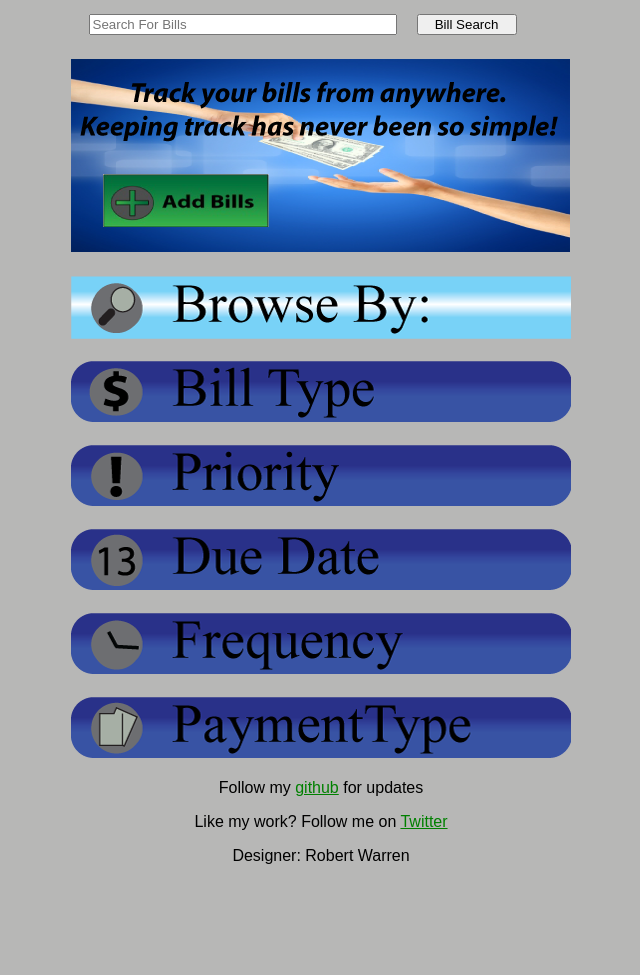
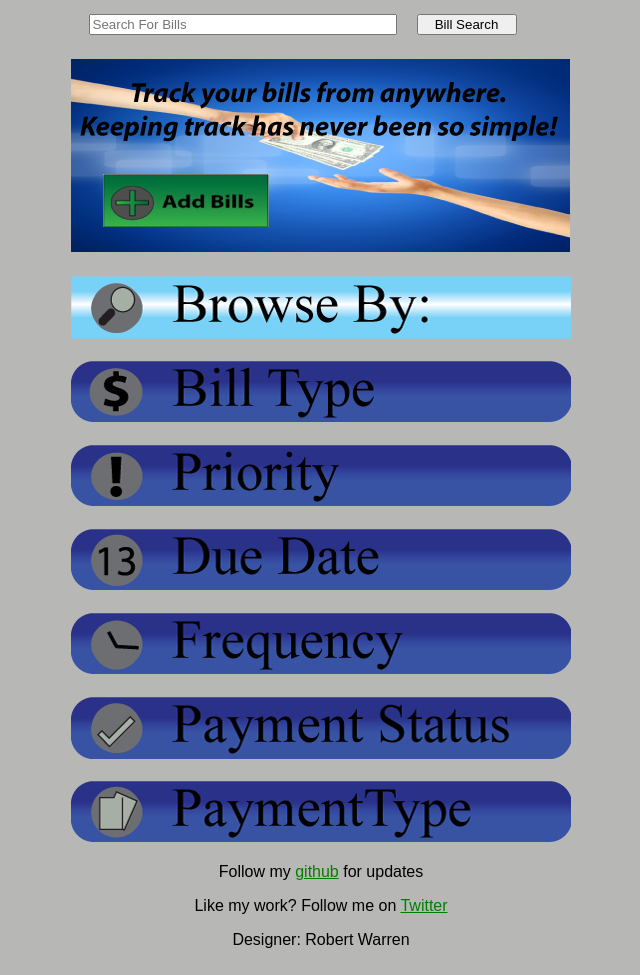
Before and after one commit to grindnmosh/Warren_Robert_1304_MIU, a plain HTML site: page index.html in a window 1280 px wide. Shown: the part 121-1096 px from the top of the page, without its empty margins (319-959 px from the left). Before the commit the page ends 1012 px from the top, so only its background shows below. Drawn offline with Linux system fonts and the light colour scheme.

Commit message:
began saving source AI files. add Payment status button. created payment status button.

```diff
--- a/index.html
+++ b/index.html
@@ -44,6 +44,7 @@ URL: http://grind-design.com
             	<p><a href="error404.html" class="browse" id="priority"><img id="priorityImg" src="img/prioimg.png"></a></p>
             	<p><a href="error404.html" class="browse" id="dueDate"><img id="dueDateImg" src="img/dueimg.png"></a></p>
             	<p><a href="error404.html" class="browse" id="frequency"><img id="frequencyImg" src="img/freqimg.png"></a></p>
+            	<p><a href="error404.html" class="browse" id="paymentType"><img id="paymentStatusImg" src="img/paystatimg.png"></a></p>
             	<p><a href="error404.html" class="browse" id="paymentType"><img id="paymentTypeImg" src="img/payimg.png"></a></p>
 			</div>
 
```
Also changed, not shown: img/paystatimg.png (added), 8 other files.
